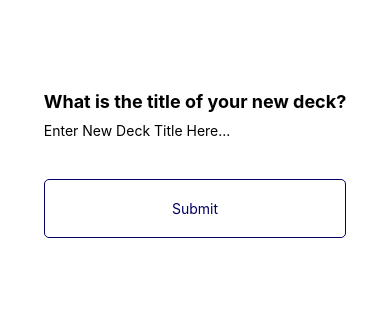
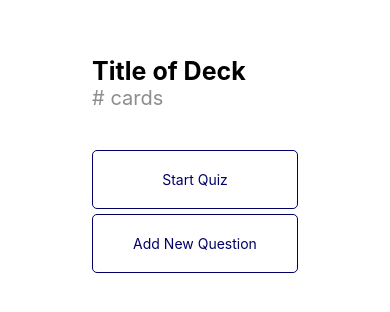
Before and after one commit to yufrances90/UdaciCards, a React Native app in the folder udacicards/: screen / in a window 390 px wide. Shown: the part 258-570 px from the top of the page. Built offline with nearby package versions, Linux system fonts and the light colour scheme.

Commit message:
feat: Built "Individual Deck View" UI

```diff
--- a/udacicards/App.js
+++ b/udacicards/App.js
@@ -5,13 +5,13 @@ import {
 
 import globalStyles from './styles/styles';
 
-import NewDeck from './pages/NewDeck';
+import PIndividualDeck from './pages/PIndividualDeck';
 
 export default class App extends Component {
     render() {
         return (
           <View style={globalStyles.centeredContainer}>
-            <NewDeck />
+            <PIndividualDeck />
           </View>
         );
     }
--- /dev/null
+++ b/udacicards/pages/PIndividualDeck.js
@@ -0,0 +1,53 @@
+import React, { Component } from 'react';
+import {
+    StyleSheet,
+    Text,
+    View,
+    TouchableOpacity
+} from 'react-native';
+
+import globalStyles from '../styles/styles';
+
+export default class PIndividualDeck extends Component {
+    render() {
+        return (
+            <View>
+                <View>
+                    <Text style={styles.deckTitle}>
+                        Title of Deck
+                    </Text>
+                    <Text style={styles.deckDetail}>
+                        # cards
+                    </Text>
+                </View>
+                <View>
+                    <TouchableOpacity style={globalStyles.submitBtn}>
+                        <Text style={globalStyles.submitBtnText}>
+                            Start Quiz
+                        </Text>
+                    </TouchableOpacity>
+                    <TouchableOpacity style={styles.lastBtn}>
+                        <Text style={globalStyles.submitBtnText}>
+                            Add New Question
+                        </Text>
+                    </TouchableOpacity>
+                </View>
+            </View>
+        );
+    }
+}
+
+const styles = StyleSheet.create({
+    deckTitle: {
+        fontSize: 25,
+        fontWeight: 'bold'
+    },
+    deckDetail: {
+        fontSize: 20,
+        color: '#8d8d8d'
+    },
+    lastBtn: {
+        ...globalStyles.submitBtn,
+        marginTop: 5
+    }
+});
--- a/udacicards/pages/NewDeck.js
+++ b/udacicards/pages/PNewDeck.js
@@ -9,7 +9,7 @@ import {
 
 import globalStyles from '../styles/styles';
 
-export default class NewDeck extends Component {
+export default class PNewDeck extends Component {
     render() {
         return (
             <View>
--- a/udacicards/pages/NewQuestion.js
+++ b/udacicards/pages/PNewQuestion.js
@@ -9,7 +9,7 @@ import {
 
 import globalStyles from '../styles/styles';
 
-export default class NewQuestion extends Component {
+export default class PNewQuestion extends Component {
     render() {
         return (
             <View style={styles.container}>
```
